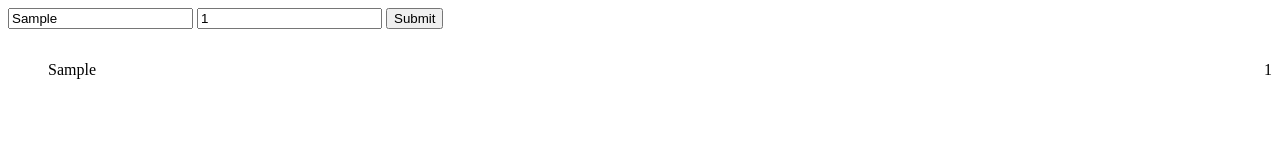
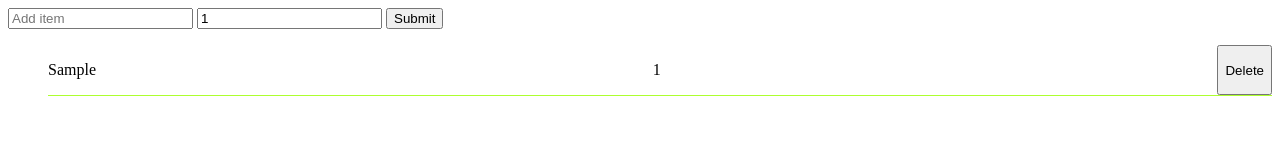
Before and after one commit to dibkb/grocery-list, a website built with Vite: page index.html in a window 1280 px wide. Both pictures are taken after typing "Sample" into the empty fields and a click on the button "Submit". Built offline with nearby package versions, Linux system fonts and the light colour scheme.

Commit message:
clear form

```diff
--- a/src/index.css
+++ b/src/index.css
@@ -1,4 +1,10 @@
+ul {
+  display: flex;
+  flex-direction: column;
+  gap: 1rem;
+}
 li {
   display: flex;
   justify-content: space-between;
+  border-bottom: 1px solid greenyellow;
 }
--- a/src/main.ts
+++ b/src/main.ts
@@ -7,12 +7,19 @@ function initApp() {
   const form = document.getElementById("form") as HTMLFormElement;
   form.addEventListener("submit", function (ev) {
     ev.preventDefault();
-    const item: string = this.elements[0].value;
-    const quantity: number = Number(this.elements[1]?.value);
+    const item: string = this.elements[0];
+    const quantity: number = this.elements[1];
     const itemId: number = fullList.list.length + 1;
-    const newItem = new ListItem(itemId.toString(), item, quantity, false);
+    const newItem = new ListItem(
+      itemId.toString(),
+      item.value,
+      Number(quantity.value),
+      false
+    );
     fullList.addItem(newItem);
     template.render(fullList);
+    item.value = "";
+    quantity.value = 1;
   });
 }
 
--- a/src/template/Listtemplate.ts
+++ b/src/template/Listtemplate.ts
@@ -3,6 +3,7 @@ interface DOMList {
   ul: HTMLUListElement;
   clear(): void;
   render(fullList: FulllList): void;
+  createButton(): HTMLButtonElement;
 }
 export default class ListTemplate implements DOMList {
   ul: HTMLUListElement;
@@ -12,16 +13,24 @@ export default class ListTemplate implements DOMList {
   clear() {
     this.ul.innerHTML = "";
   }
+  createButton() {
+    const button = document.createElement("button") as HTMLButtonElement;
+    button.textContent = "Delete";
+    button.setAttribute("id", "delete");
+    return button;
+  }
   render(fullList: FulllList) {
     this.clear();
     fullList.list.forEach((item) => {
       const li = document.createElement("li") as HTMLLIElement;
       const pOne = document.createElement("p") as HTMLParagraphElement;
       const pTwo = document.createElement("p") as HTMLParagraphElement;
+      const btn = this.createButton();
       pOne.textContent = item._item;
       pTwo.textContent = item._quantity.toString();
       li.appendChild(pOne);
       li.appendChild(pTwo);
+      li.appendChild(btn);
       this.ul.appendChild(li);
     });
   }
```
